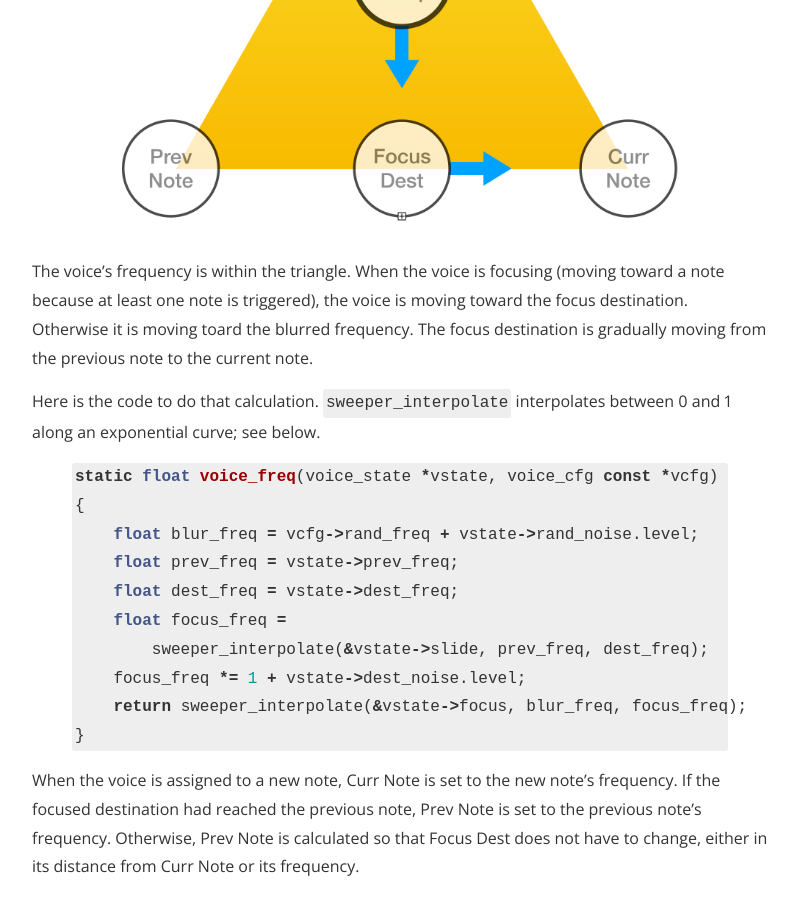
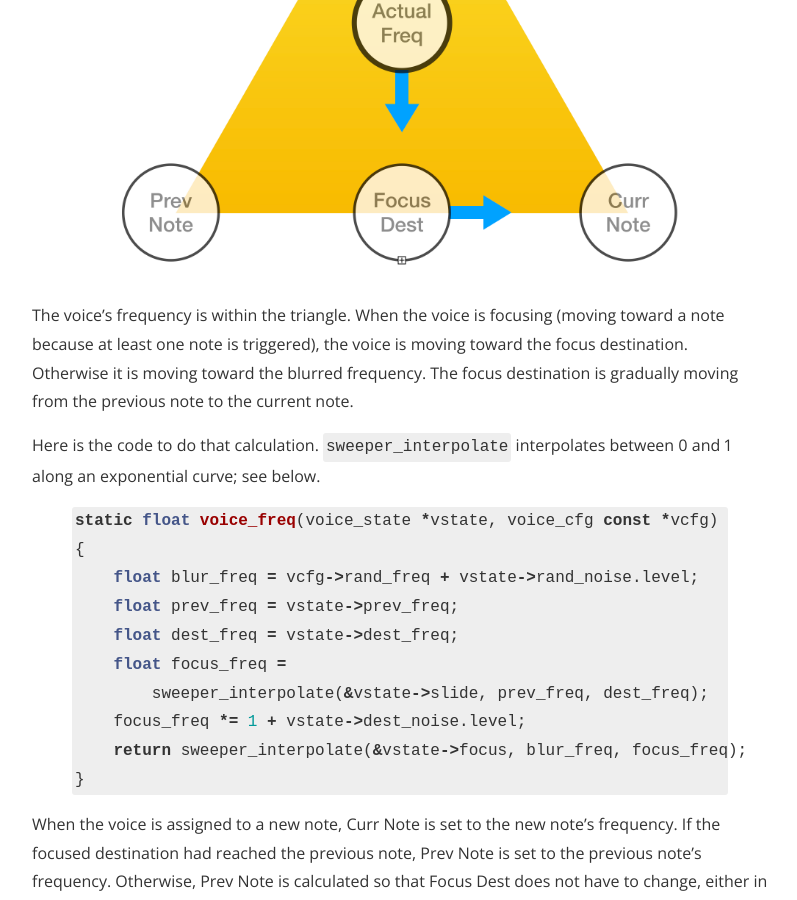
Before and after one commit to kbob/kbob.github.io, a Jekyll site: the page built from _posts/2018-10-06-deep-synth-polyphony.md, in a window 1280 px wide and 900 px high, scrolled down 2781 px. Shown: the whole window, without its empty margins (240-1037 px from the left). Built offline with Jekyll 4.4.1, drawn with Linux system fonts in a browser that asks for light colours; some of the changed text lies outside the part shown.

Commit message:
typo.  "toard" -> "toward".

```diff
--- a/_posts/2018-10-06-deep-synth-polyphony.md
+++ b/_posts/2018-10-06-deep-synth-polyphony.md
@@ -83,7 +86,7 @@ I eventually came up with this mental model.
 The voice's frequency is within the triangle.  When the voice is
 focusing (moving toward a note because at least one note is
 triggered), the voice is moving toward the focus destination.
-Otherwise it is moving toard the blurred frequency.  The focus
+Otherwise it is moving toward the blurred frequency.  The focus
 destination is gradually moving from the previous note to the current
 note.
 
```
Also changed, not shown: other parts of _posts/2018-10-06-deep-synth-polyphony.md (+3 -0 lines).
